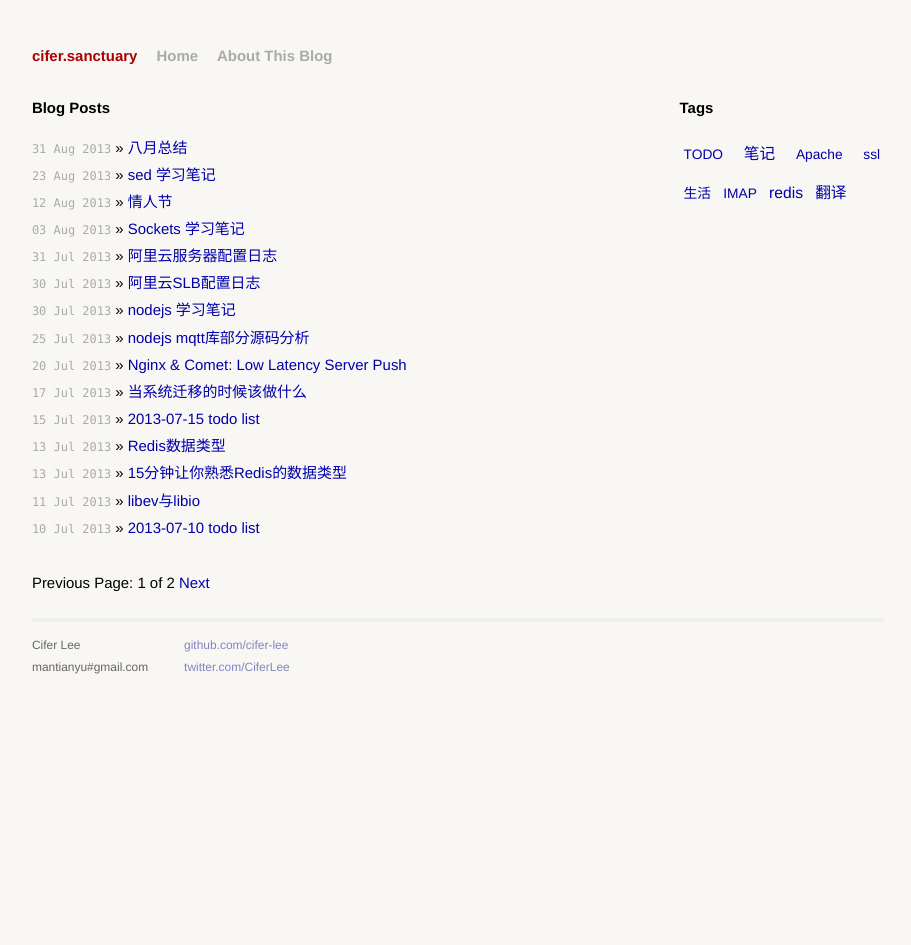
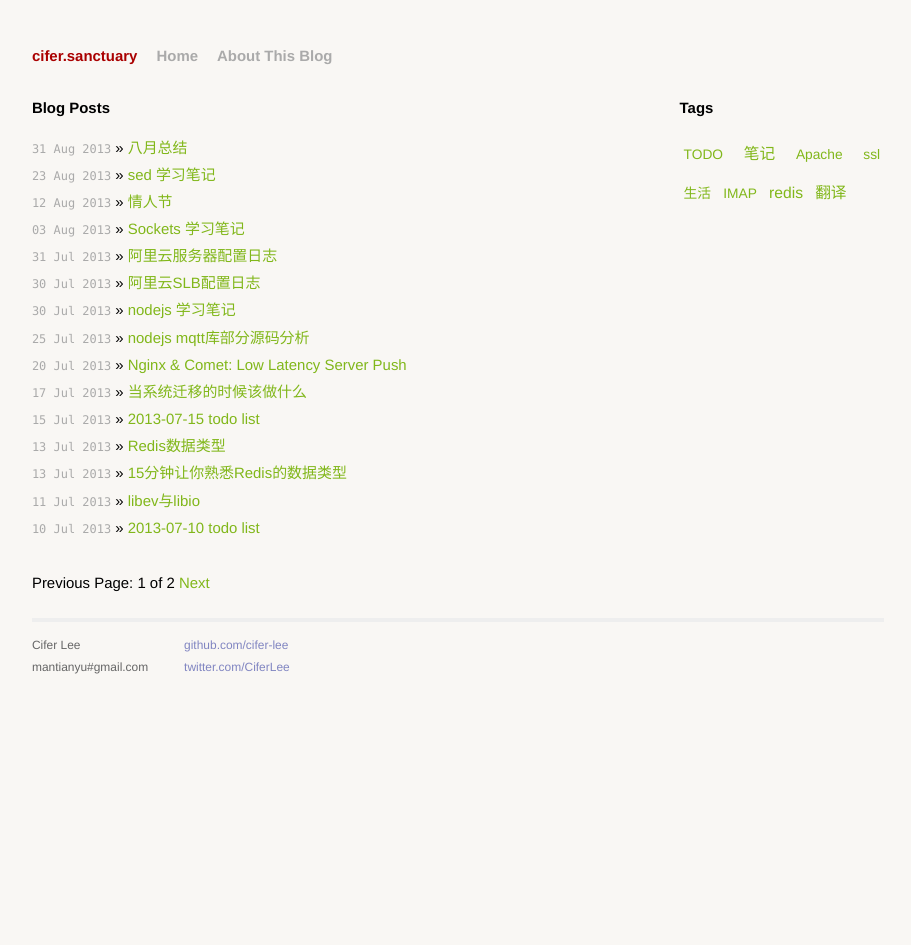
Before and after one commit to cifer-lee/cifer-lee.github.io, a Jekyll site: the page built from index.html, in a window 1280 px wide. Shown: the whole page, without its empty margins (182-1093 px from the left). Built offline with Jekyll 4.4.1, drawn with Linux system fonts in a browser that asks for light colours; the list of posts is cut into pages by our own code.

Commit message:
Updated main.css

```diff
--- a/css/main.css
+++ b/css/main.css
@@ -25,7 +25,8 @@ h1, h2, h3, h4, h5, h6 {
 h1 { margin-bottom: 1em; }
 p { margin: 1em 0; }
 
-a         { color: #00a; text-decoration: none;}
+/*a         { color: #00a; text-decoration: none;}*/
+a         { color: #81b71a; text-decoration: none;}
 a:hover   { color: #000; }
 /*a:visited { color: #a0a; }*/
 
```
